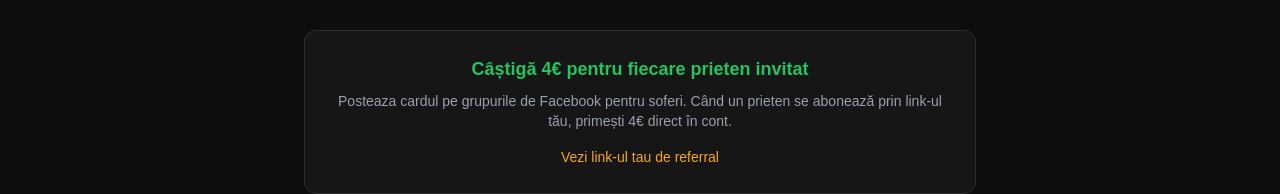
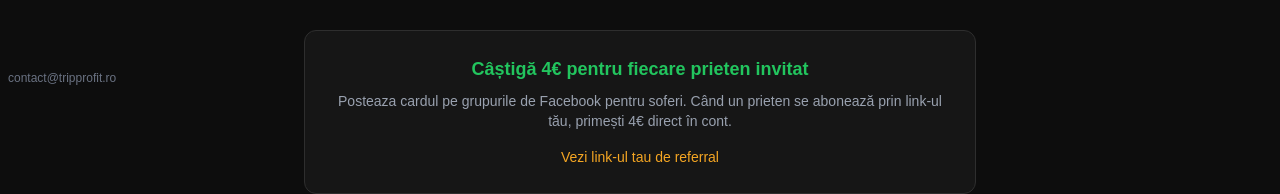
Before and after one commit to GabrielaH19/saas-boilerplate, a Next.js app: page /share in a window 1280 px wide. Shown: the part 710-904 px from the top of the page. Built offline with nearby package versions, Linux system fonts and the light colour scheme; no server answers.

Commit message:
feat: contact email fixed bottom left

```diff
--- a/app/layout.tsx
+++ b/app/layout.tsx
@@ -17,6 +17,7 @@ export default function RootLayout({
       <body>
         <LanguageProvider>
           {children}
+        <a href="mailto:contact@tripprofit.ro" className="fixed bottom-1 left-2 text-xs text-gray-500 hover:text-gray-300 z-50">contact@tripprofit.ro</a>
         </LanguageProvider>
       </body>
     </html>
```
